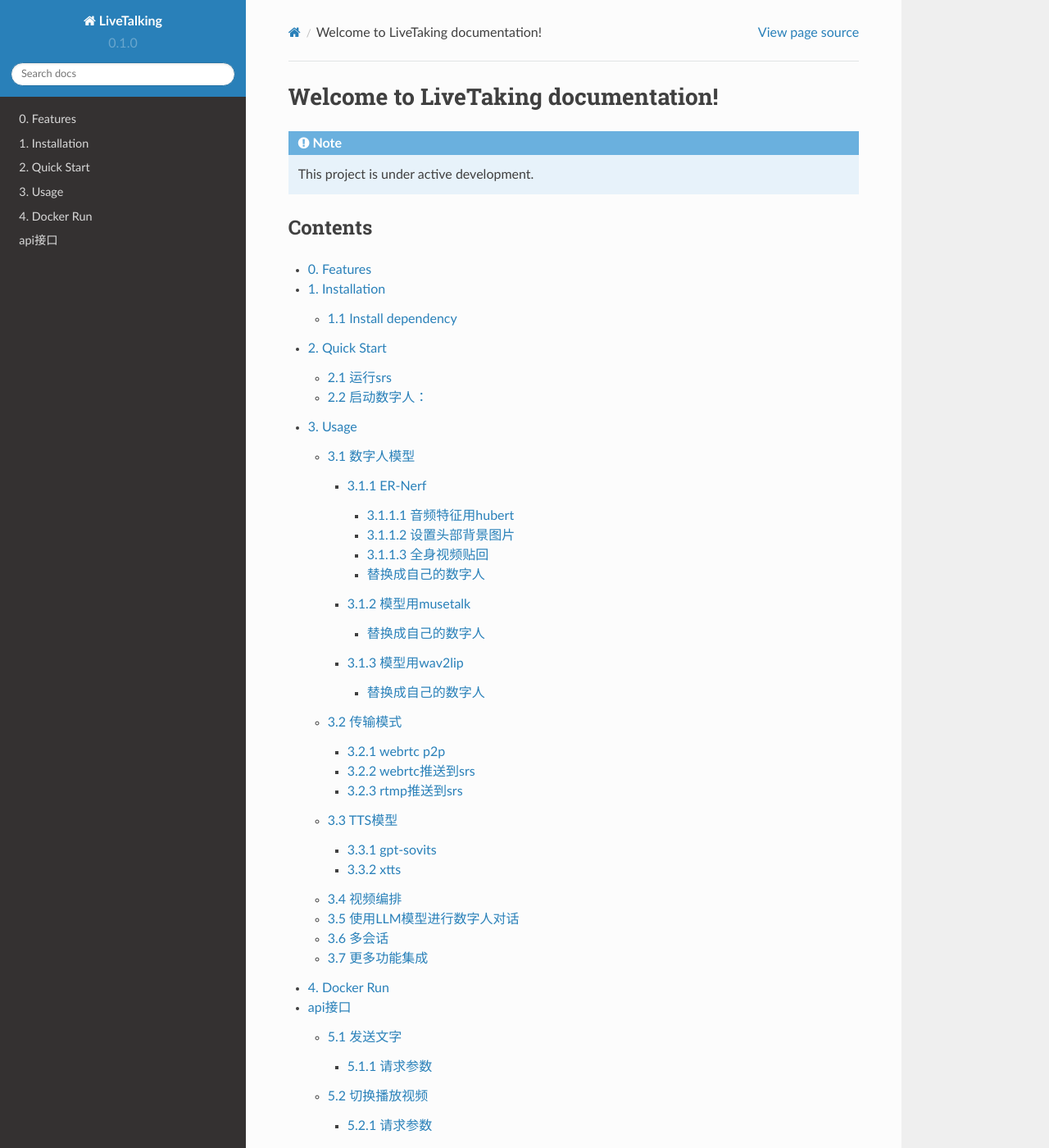
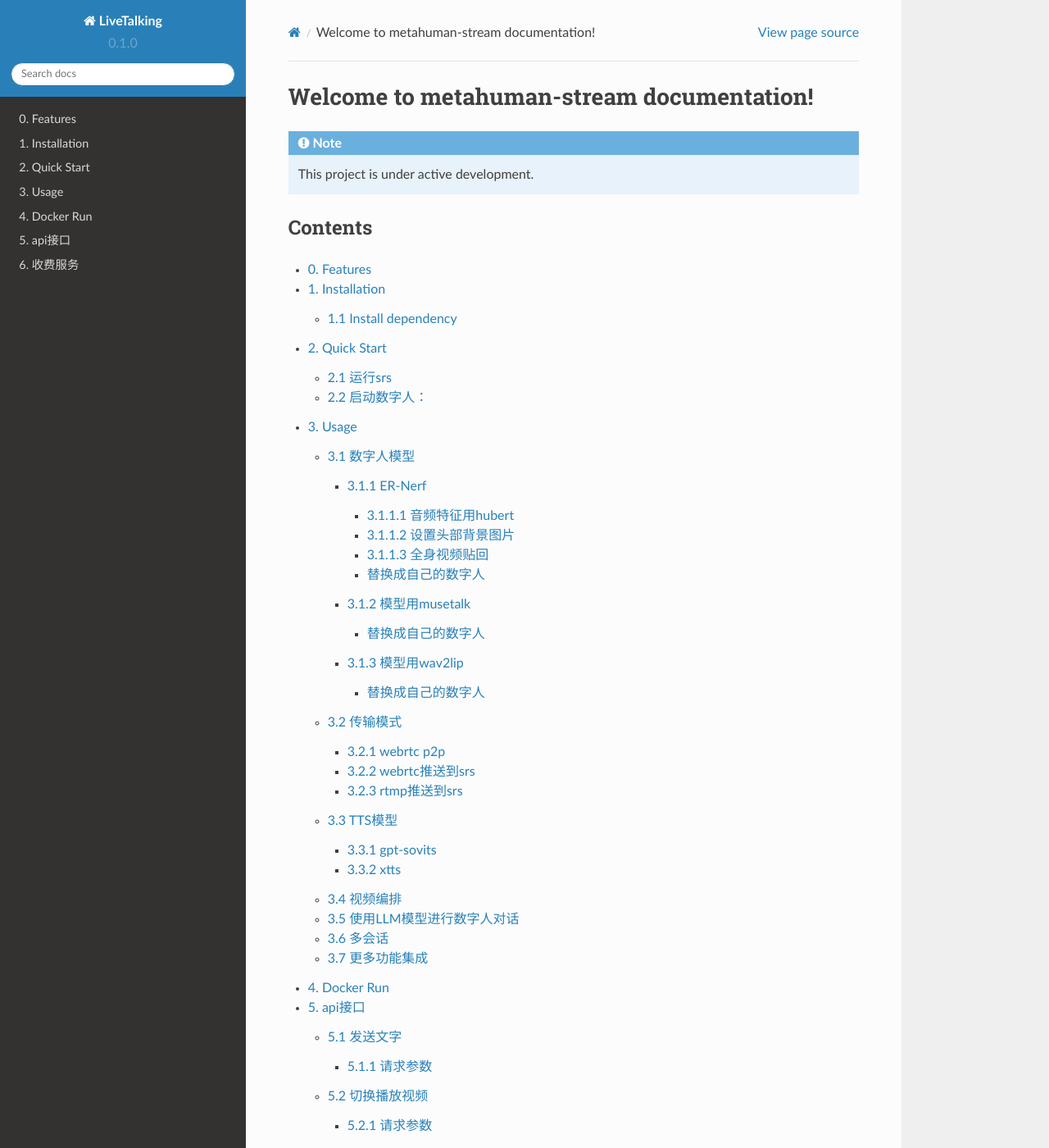
Before and after one commit to lipku/livetalking-doc, a Sphinx documentation site: the page built from docs/source/index.rst, in a window 1280 px wide and 1400 px high. Shown: the whole window at 82% size. Built offline with Sphinx 7.4.7 and the Read the Docs theme 2.0.0, drawn with Linux system fonts in a browser that asks for light colours.

Commit message:
update doc

```diff
--- a/docs/source/api.md
+++ b/docs/source/api.md
@@ -1,4 +1,4 @@
-## api接口
+## 5. api接口
 客户端通过http post请求与后台交互
 
 ### 5.1 发送文字
--- a/docs/source/index.rst
+++ b/docs/source/index.rst
@@ -1,4 +1,4 @@
-Welcome to LiveTaking documentation!
+Welcome to metahuman-stream documentation!
 ======================================
 
 .. note::
```
Also changed, not shown: other parts of docs/source/index.rst (+1 -0 lines), docs/source/feature.md (+2 -0 lines), docs/source/install.md (+1 -0 lines), docs/source/service.md (added, +13 -0 lines), docs/source/usage.md (+2 -2 lines).
